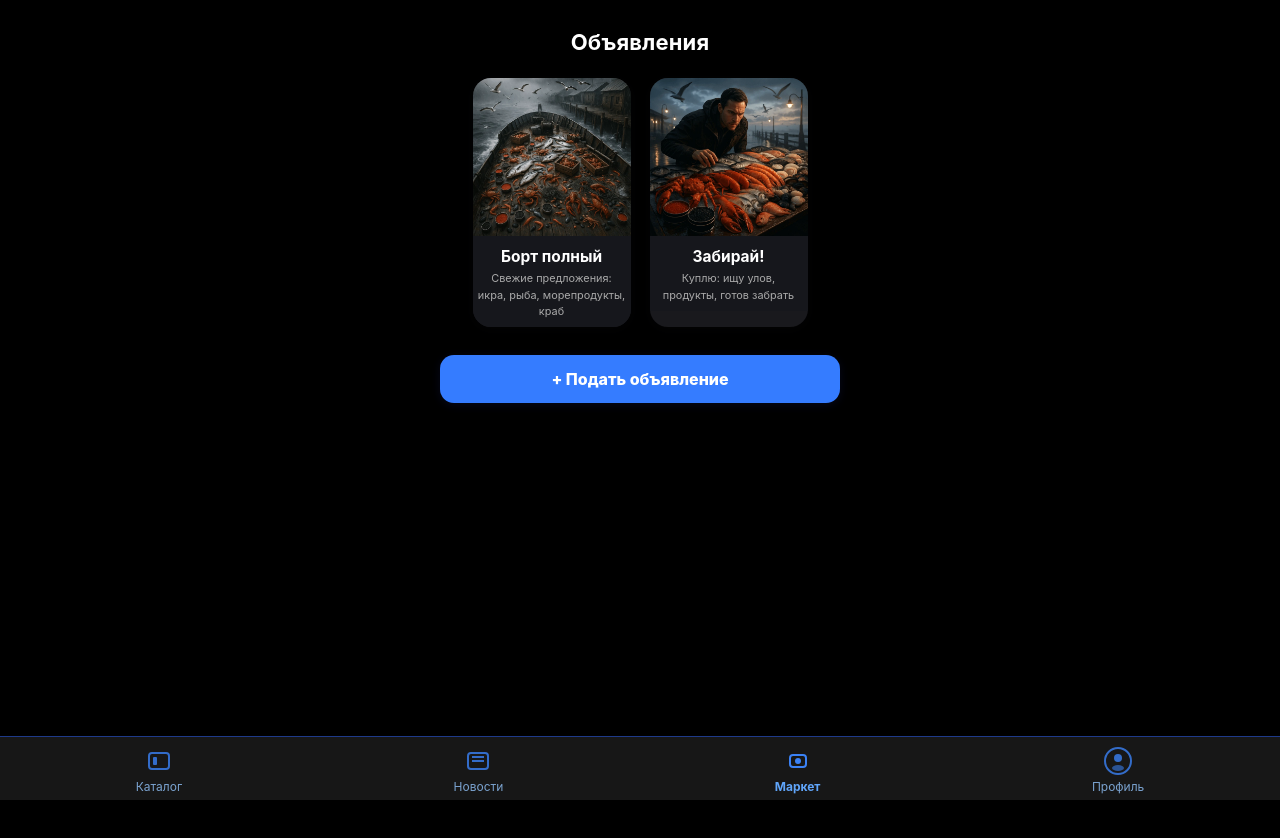
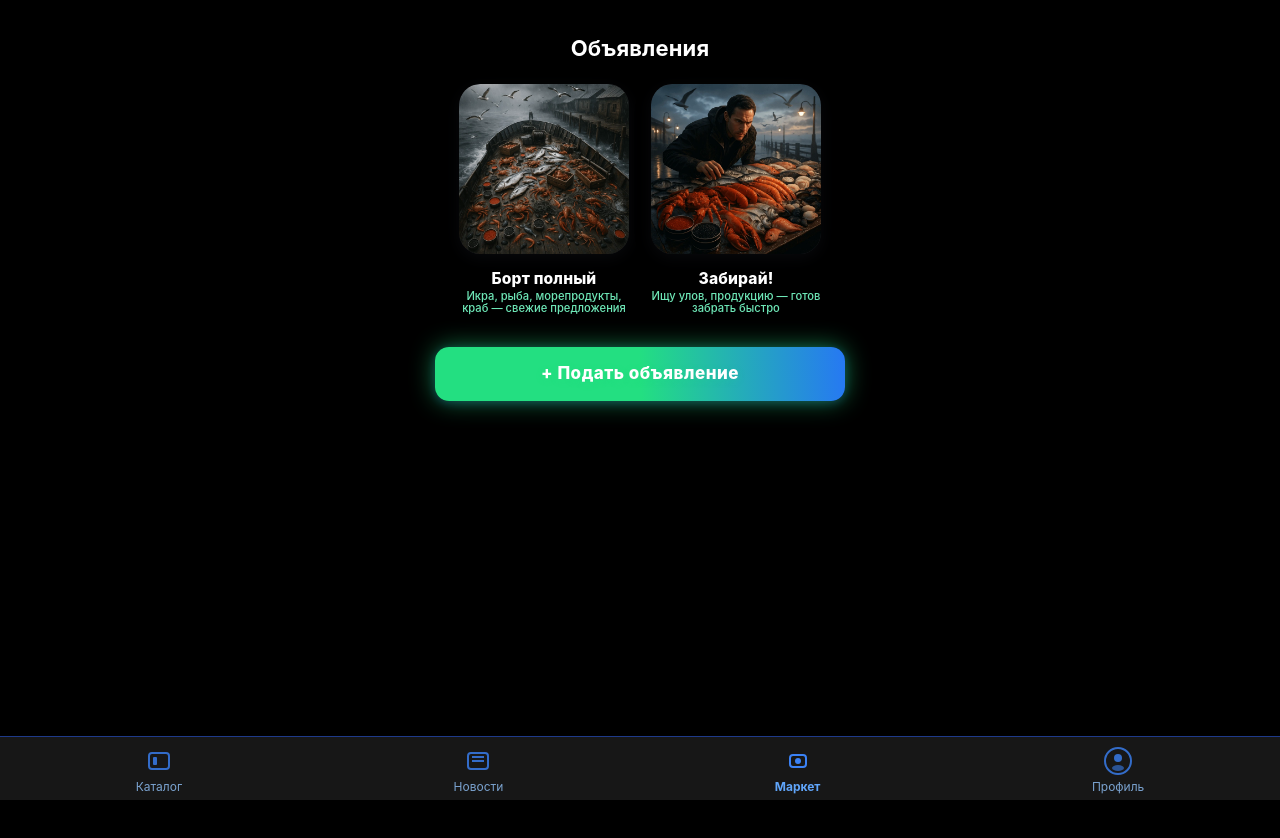
Before and after one commit to AlexSalavat/ikra-miniapp, a React (Create React App) app: page /market in a window 1280 px wide. Shown: the top 838 px of the page. Built offline with nearby package versions, Linux system fonts and the light colour scheme.

Commit message:
feat: обновление карточек и m

```diff
--- a/src/components/Market.js
+++ b/src/components/Market.js
@@ -6,31 +6,31 @@ const CARDS = [
     key: "sell",
     image: "/images/kamc.webp",
     title: "Борт полный",
-    description: "Свежие предложения: икра, рыба, морепродукты, краб",
+    description: "Икра, рыба, морепродукты, краб — свежие предложения",
     link: "/market/sell",
   },
   {
     key: "buy",
     image: "/images/kam.webp",
     title: "Забирай!",
-    description: "Куплю: ищу улов, продукты, готов забрать",
+    description: "Ищу улов, продукцию — готов забрать быстро",
     link: "/market/buy",
   },
 ];
 
-const CARD_WIDTH = 158; // Можно менять по вкусу
-const CARD_GAP = 19;
+const CARD_SIZE = 170;
+const CARD_GAP = 22;
 
 export default function Market() {
   const navigate = useNavigate();
 
   return (
-    <div className="bg-black min-h-screen pb-20 pt-4 flex flex-col items-center">
+    <div className="bg-black min-h-screen pb-20 pt-6 flex flex-col items-center">
       <div style={{
         width: "100%",
-        maxWidth: 400,
+        maxWidth: 410,
         margin: "0 auto",
-        marginTop: 10,
+        marginTop: 8,
       }}>
         <h1 style={{
           color: "#fff",
@@ -43,40 +43,34 @@ export default function Market() {
           Объявления
         </h1>
 
-        {/* Сетка карточек */}
+        {/* Сетка карточек: большие и квадратные */}
         <div style={{
           display: "grid",
-          gridTemplateColumns: `repeat(2, ${CARD_WIDTH}px)`,
+          gridTemplateColumns: `repeat(2, ${CARD_SIZE}px)`,
           gap: CARD_GAP,
           justifyContent: "center",
           marginBottom: 28,
         }}>
-          {CARDS.map((card, idx) => (
+          {CARDS.map((card) => (
             <a
               key={card.key}
               href={card.link}
               style={{
-                borderRadius: 18,
+                borderRadius: 21,
                 background: "#19191d",
                 overflow: "hidden",
-                width: CARD_WIDTH,
-                boxShadow: "0 2px 13px #16141a33",
+                width: CARD_SIZE,
+                height: CARD_SIZE,
+                boxShadow: "0 4px 16px #181b2455",
                 textDecoration: "none",
-                transition: "box-shadow .13s",
+                transition: "box-shadow .13s,transform .12s",
                 display: "flex",
-                flexDirection: "column",
                 alignItems: "center",
-                cursor: "pointer"
+                justifyContent: "center",
+                cursor: "pointer",
+                position: "relative"
               }}
             >
-              <div style={{
-                width: "100%",
-                aspectRatio: "1 / 1",
-                background: "#23232a",
-                display: "flex",
-                alignItems: "center",
-                justifyContent: "center"
-              }}>
               <img
                 src={card.image}
                 alt={card.title}
@@ -84,55 +78,65 @@ export default function Market() {
                   width: "100%",
                   height: "100%",
                   objectFit: "cover",
-                    display: "block",
+                  borderRadius: 21,
+                  display: "block"
                 }}
                 onError={e => { e.target.src = "/images/no-image.webp"; }}
               />
-              </div>
-              {/* Название и описание под карточкой */}
-              <div style={{
-                width: "100%",
-                background: "#16171c",
-                padding: "9px 5px 8px 5px",
-                textAlign: "center",
-                minHeight: 46,
-              }}>
-                <div style={{
-                  fontWeight: 700,
-                  color: "#fff",
-                  fontSize: 15.5,
-                  marginBottom: 2,
-                  letterSpacing: 0.01,
-                  whiteSpace: "nowrap",
-                  overflow: "hidden",
-                  textOverflow: "ellipsis"
-                }}>{card.title}</div>
-                <div style={{
-                  fontSize: 10.9,
-                  color: "#a9a9a9",
-                  whiteSpace: "normal",
-                  overflow: "hidden",
-                  textOverflow: "ellipsis",
-                  minHeight: 16
-                }}>{card.description}</div>
-              </div>
             </a>
           ))}
         </div>
 
-        {/* Кнопка подать объявление */}
+        {/* Названия и описания ПОД карточками, строго два в ряд */}
+        <div style={{
+          display: "grid",
+          gridTemplateColumns: `repeat(2, ${CARD_SIZE}px)`,
+          gap: CARD_GAP,
+          justifyContent: "center",
+          marginTop: -14, // немного "подъехать" к карточке
+          marginBottom: 32
+        }}>
+          {CARDS.map((card) => (
+            <div key={card.key} style={{textAlign: "center"}}>
+              <div style={{
+                fontWeight: 800,
+                color: "#fff",
+                fontSize: 15.6,
+                marginBottom: 2,
+                marginTop: 2,
+                lineHeight: 1.13,
+                whiteSpace: "nowrap",
+                overflow: "hidden",
+                textOverflow: "ellipsis",
+                letterSpacing: "0.01em"
+              }}>{card.title}</div>
+              <div style={{
+                fontSize: 11.2,
+                color: "#6ee7b7",
+                minHeight: 17,
+                fontWeight: 500,
+                whiteSpace: "normal",
+                lineHeight: "1.14"
+              }}>{card.description}</div>
+            </div>
+          ))}
+        </div>
+
+        {/* Кнопка Подать объявление — неоновый стиль */}
         <button
           style={{
-            background: "#357cff",
+            background: "linear-gradient(87deg,#23df81 50%,#2678f3 100%)",
             color: "#fff",
             fontWeight: 800,
             borderRadius: 14,
-            padding: "12px 0",
-            fontSize: 16,
+            padding: "14px 0",
+            fontSize: 17,
             width: "100%",
             border: "none",
             cursor: "pointer",
-            boxShadow: "0 2px 10px #2533af27"
+            boxShadow: "0 0 25px #23df818a, 0 2px 10px #2678f340",
+            letterSpacing: ".03em",
+            textShadow: "0 2px 8px #23df8133"
           }}
           onClick={() => navigate("/market/sell/create")}
         >
```
Lines whose indentation alone changed are shown as unchanged.
